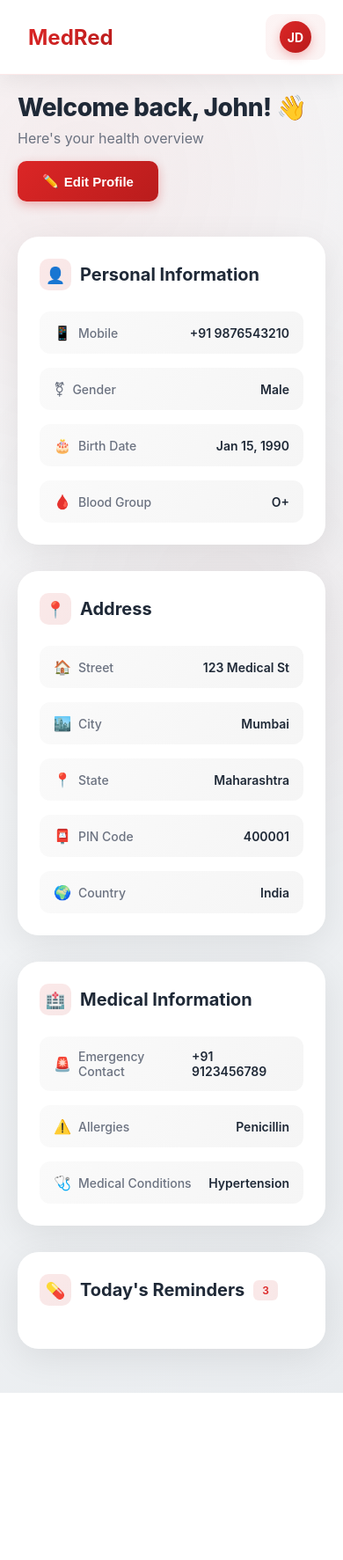
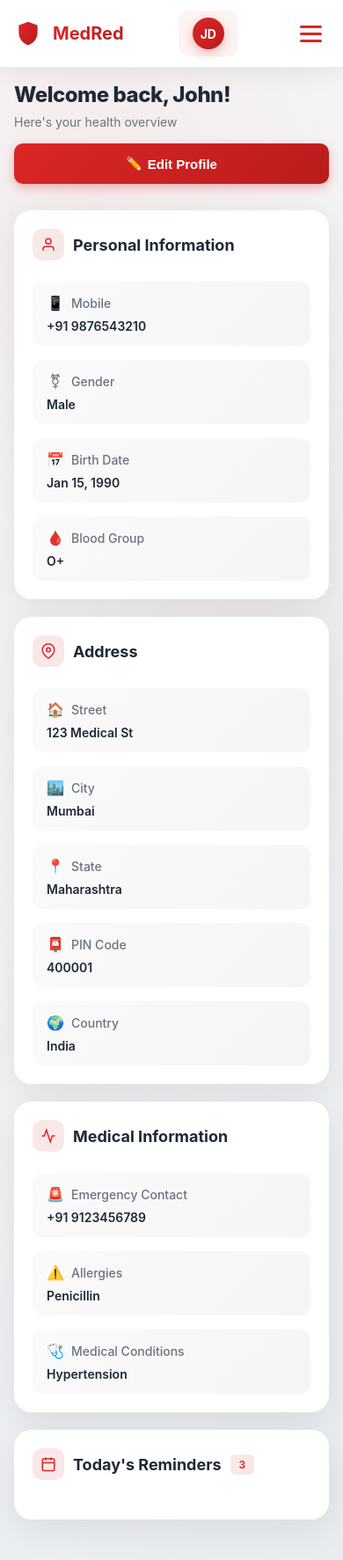
Before and after one commit to VEER1205/MedRed, a FastAPI app: template templates/dashboard.html in a window 390 px wide. Shown: the whole page at 88% size. Before the commit the page ends 1583 px from the top, so only its background shows below. Run offline with FastAPI, Linux system fonts and the light colour scheme; the template is opened without the code that fills it, so the values that code supplies are empty; parts of the project's set-up code (start-up, migrations or seed data) failed here and were passed over.

Commit message:
refactor: Clean up unused CSS styles and optimize HTML structure for better performance

```diff
--- a/static/dashboard.css
+++ b/static/dashboard.css
@@ -5,8 +5,7 @@
 }
 
 body {
-  font-family: "Inter", -apple-system, BlinkMacSystemFont, "Segoe UI",
-    sans-serif;
+  font-family: "Inter", -apple-system, BlinkMacSystemFont, "Segoe UI", sans-serif;
   background: linear-gradient(135deg, #f8f9fa 0%, #e9ecef 100%);
   min-height: 100vh;
   position: relative;
@@ -20,11 +19,7 @@ body::before {
   right: -20%;
   width: 800px;
   height: 800px;
-  background: radial-gradient(
-    circle,
-    rgba(220, 38, 38, 0.06) 0%,
-    transparent 70%
-  );
+  background: radial-gradient(circle, rgba(220, 38, 38, 0.06) 0%, transparent 70%);
   border-radius: 50%;
   z-index: 0;
   animation: float 25s ease-in-out infinite;
@@ -37,19 +32,14 @@ body::after {
   left: -20%;
   width: 700px;
   height: 700px;
-  background: radial-gradient(
-    circle,
-    rgba(185, 28, 28, 0.04) 0%,
-    transparent 70%
-  );
+  background: radial-gradient(circle, rgba(185, 28, 28, 0.04) 0%, transparent 70%);
   border-radius: 50%;
   z-index: 0;
   animation: float 30s ease-in-out infinite reverse;
 }
 
 @keyframes float {
-  0%,
-  100% {
+  0%, 100% {
     transform: translate(0, 0) rotate(0deg);
   }
   33% {
@@ -89,21 +79,18 @@ body::after {
 }
 
 .navbar-logo {
-  width: 42px;
-  height: 42px;
-  background: linear-gradient(135deg, #dc2626 0%, #b91c1c 100%);
-  border-radius: 12px;
-  display: flex;
-  align-items: center;
-  justify-content: center;
-  font-size: 22px;
-  color: white;
-  font-weight: bold;
-  box-shadow: 0 4px 12px rgba(220, 38, 38, 0.3);
+  width: 36px;
+  height: 36px;
+}
+
+.navbar-logo svg {
+  width: 100%;
+  height: 100%;
+  fill: url(#logoGradient);
   transition: transform 0.3s ease;
 }
 
-.navbar-logo:hover {
+.navbar-brand:hover .navbar-logo svg {
   transform: rotate(90deg);
 }
 
@@ -143,11 +130,7 @@ body::after {
 
 .navbar-link.active {
   color: #dc2626;
-  background: linear-gradient(
-    135deg,
-    rgba(220, 38, 38, 0.1) 0%,
-    rgba(185, 28, 28, 0.1) 100%
-  );
+  background: linear-gradient(135deg, rgba(220, 38, 38, 0.1) 0%, rgba(185, 28, 28, 0.1) 100%);
   font-weight: 600;
 }
 
@@ -156,22 +139,14 @@ body::after {
   align-items: center;
   gap: 12px;
   padding: 8px 16px;
-  background: linear-gradient(
-    135deg,
-    rgba(220, 38, 38, 0.05) 0%,
-    rgba(185, 28, 28, 0.05) 100%
-  );
+  background: linear-gradient(135deg, rgba(220, 38, 38, 0.05) 0%, rgba(185, 28, 28, 0.05) 100%);
   border-radius: 12px;
   cursor: pointer;
   transition: all 0.3s ease;
 }
 
 .navbar-user:hover {
-  background: linear-gradient(
-    135deg,
-    rgba(220, 38, 38, 0.1) 0%,
-    rgba(185, 28, 28, 0.1) 100%
-  );
+  background: linear-gradient(135deg, rgba(220, 38, 38, 0.1) 0%, rgba(185, 28, 28, 0.1) 100%);
   transform: translateY(-2px);
 }
 
@@ -296,11 +271,7 @@ body::after {
 .title-icon {
   width: 36px;
   height: 36px;
-  background: linear-gradient(
-    135deg,
-    rgba(220, 38, 38, 0.1) 0%,
-    rgba(185, 28, 28, 0.1) 100%
-  );
+  background: linear-gradient(135deg, rgba(220, 38, 38, 0.1) 0%, rgba(185, 28, 28, 0.1) 100%);
   border-radius: 10px;
   display: flex;
   align-items: center;
@@ -340,6 +311,8 @@ body::after {
 
 .info-icon {
   font-size: 16px;
+  width: 20px;
+  text-align: center;
 }
 
 .info-value {
@@ -457,11 +430,7 @@ body::after {
 .badge {
   display: inline-block;
   padding: 4px 10px;
-  background: linear-gradient(
-    135deg,
-    rgba(220, 38, 38, 0.1) 0%,
-    rgba(185, 28, 28, 0.1) 100%
-  );
+  background: linear-gradient(135deg, rgba(220, 38, 38, 0.1) 0%, rgba(185, 28, 28, 0.1) 100%);
   color: #dc2626;
   border-radius: 6px;
   font-size: 12px;
@@ -472,9 +441,41 @@ body::after {
   grid-column: 1 / -1;
 }
 
+/* Mobile Hamburger Menu */
+.hamburger {
+  display: none;
+  flex-direction: column;
+  gap: 5px;
+  cursor: pointer;
+  padding: 8px;
+}
+
+.hamburger span {
+  width: 25px;
+  height: 3px;
+  background: #dc2626;
+  border-radius: 3px;
+  transition: all 0.3s ease;
+}
+
+/* Responsive Design */
+@media (max-width: 1200px) {
+  .navbar-container {
+    padding: 16px 30px;
+  }
+
+  .container {
+    padding: 25px 30px;
+  }
+}
+
 @media (max-width: 1024px) {
   .main-grid {
     grid-template-columns: 1fr;
+  }
+
+  .welcome-title {
+    font-size: 32px;
   }
 }
 
@@ -487,12 +488,24 @@ body::after {
     display: none;
   }
 
+  .hamburger {
+    display: flex;
+  }
+
   .container {
     padding: 20px;
   }
 
+  .welcome-section {
+    margin-bottom: 30px;
+  }
+
   .welcome-title {
     font-size: 28px;
+  }
+
+  .welcome-subtitle {
+    font-size: 14px;
   }
 
   .user-info {
@@ -502,4 +515,62 @@ body::after {
   .card {
     padding: 24px;
   }
+
+  .card-title {
+    font-size: 18px;
+  }
+
+  .info-row {
+    flex-direction: column;
+    align-items: flex-start;
+    gap: 8px;
+  }
+
+  .reminder-item {
+    flex-direction: column;
+    align-items: flex-start;
+    gap: 12px;
+  }
+
+  .reminder-time {
+    width: 100%;
+    text-align: left;
+  }
 }
+
+@media (max-width: 480px) {
+  .navbar-container {
+    padding: 12px 16px;
+  }
+
+  .navbar-text {
+    font-size: 20px;
+  }
+
+  .navbar-logo {
+    width: 32px;
+    height: 32px;
+  }
+
+  .container {
+    padding: 16px;
+  }
+
+  .welcome-title {
+    font-size: 24px;
+  }
+
+  .card {
+    padding: 20px;
+    border-radius: 20px;
+  }
+
+  .main-grid {
+    gap: 20px;
+  }
+
+  .btn-primary {
+    width: 100%;
+    justify-content: center;
+  }
+}
--- a/templates/dashboard.html
+++ b/templates/dashboard.html
@@ -10,33 +10,29 @@
     <!-- Navbar -->
     <nav class="navbar">
       <div class="navbar-container">
-        <a href="#" class="navbar-brand">
+        <a href="/" class="navbar-brand">
+          <div class="navbar-logo">
             <svg viewBox="0 0 24 24">
               <defs>
-              <linearGradient
-                id="logoGradient"
-                x1="0%"
-                y1="0%"
-                x2="100%"
-                y2="100%"
-              >
+                <linearGradient id="logoGradient" x1="0%" y1="0%" x2="100%" y2="100%">
                   <stop offset="0%" style="stop-color: #dc2626" />
                   <stop offset="100%" style="stop-color: #b91c1c" />
                 </linearGradient>
               </defs>
-            <path
-              d="M12 2L4 5v6.09c0 5.05 3.41 9.76 8 10.91 4.59-1.15 8-5.86 8-10.91V5l-8-3zm-1 16h2v-6h-2v6zm0-8h2V6h-2v4z"
-            />
+              <path d="M12 2L4 5v6.09c0 5.05 3.41 9.76 8 10.91 4.59-1.15 8-5.86 8-10.91V5l-8-3zm-1 16h2v-6h-2v6zm0-8h2V6h-2v4z" />
             </svg>
+          </div>
           <div class="navbar-text">MedRed</div>
         </a>
 
         <ul class="navbar-menu">
+          <li>
             <a href="/" class="navbar-link">
               <span>Home</span>
             </a>
+          </li>
           <li>
-            <a href="#" class="navbar-link active">
+            <a href="/Dashboard" class="navbar-link active">
               <span>Dashboard</span>
             </a>
           </li>
@@ -54,6 +50,12 @@
             <div class="user-email" id="navUserEmail">john@example.com</div>
           </div>
         </div>
+
+        <div class="hamburger">
+          <span></span>
+          <span></span>
+          <span></span>
+        </div>
       </div>
     </nav>
 
@@ -61,26 +63,14 @@
     <div class="container">
       <!-- Welcome Section -->
       <div class="welcome-section">
-        <div
-          style="
-            display: flex;
-            justify-content: space-between;
-            align-items: center;
-            flex-wrap: wrap;
-            gap: 16px;
-          "
-        >
+        <div style="display: flex; justify-content: space-between; align-items: center; flex-wrap: wrap; gap: 16px;">
           <div>
             <h1 class="welcome-title">
-              Welcome back, <span id="welcomeName">John</span>! 👋
+              Welcome back, <span id="welcomeName">John</span>!
             </h1>
             <p class="welcome-subtitle">Here's your health overview</p>
           </div>
-          <button
-            class="btn btn-primary"
-            onclick="window.location.href='/info'"
-            style="padding: 14px 28px; font-size: 15px"
-          >
+          <button class="btn btn-primary" onclick="window.location.href='/info'" style="padding: 14px 28px; font-size: 15px">
             <span>✏️</span>
             <span>Edit Profile</span>
           </button>
@@ -93,34 +83,39 @@
         <div class="card">
           <div class="card-header">
             <h2 class="card-title">
-              <div class="title-icon">👤</div>
+              <div class="title-icon">
+                <svg width="18" height="18" viewBox="0 0 24 24" fill="none" stroke="#dc2626" stroke-width="2">
+                  <path d="M20 21v-2a4 4 0 0 0-4-4H8a4 4 0 0 0-4 4v2"></path>
+                  <circle cx="12" cy="7" r="4"></circle>
+                </svg>
+              </div>
               <span>Personal Information</span>
             </h2>
           </div>
 
           <div class="info-grid">
             <div class="info-row">
-              <span class="info-label"
-                ><span class="info-icon">📱</span> Mobile</span
-              >
+              <span class="info-label">
+                <span class="info-icon">📱</span> Mobile
+              </span>
               <span class="info-value" id="mobileNumber">+91 9876543210</span>
             </div>
             <div class="info-row">
-              <span class="info-label"
-                ><span class="info-icon">⚧</span> Gender</span
-              >
+              <span class="info-label">
+                <span class="info-icon">⚧</span> Gender
+              </span>
               <span class="info-value" id="gender">Male</span>
             </div>
             <div class="info-row">
-              <span class="info-label"
-                ><span class="info-icon">🎂</span> Birth Date</span
-              >
+              <span class="info-label">
+                <span class="info-icon">📅</span> Birth Date
+              </span>
               <span class="info-value" id="birthDate">Jan 15, 1990</span>
             </div>
             <div class="info-row">
-              <span class="info-label"
-                ><span class="info-icon">🩸</span> Blood Group</span
-              >
+              <span class="info-label">
+                <span class="info-icon">🩸</span> Blood Group
+              </span>
               <span class="info-value" id="bloodGroup">O+</span>
             </div>
           </div>
@@ -129,39 +124,44 @@
         <!-- Address Information -->
         <div class="card">
           <h2 class="card-title" style="margin-bottom: 24px">
-            <div class="title-icon">📍</div>
+            <div class="title-icon">
+              <svg width="18" height="18" viewBox="0 0 24 24" fill="none" stroke="#dc2626" stroke-width="2">
+                <path d="M21 10c0 7-9 13-9 13s-9-6-9-13a9 9 0 0 1 18 0z"></path>
+                <circle cx="12" cy="10" r="3"></circle>
+              </svg>
+            </div>
             <span>Address</span>
           </h2>
 
           <div class="info-grid">
             <div class="info-row">
-              <span class="info-label"
-                ><span class="info-icon">🏠</span> Street</span
-              >
+              <span class="info-label">
+                <span class="info-icon">🏠</span> Street
+              </span>
               <span class="info-value" id="streetAddress">123 Medical St</span>
             </div>
             <div class="info-row">
-              <span class="info-label"
-                ><span class="info-icon">🏙️</span> City</span
-              >
+              <span class="info-label">
+                <span class="info-icon">🏙️</span> City
+              </span>
               <span class="info-value" id="city">Mumbai</span>
             </div>
             <div class="info-row">
-              <span class="info-label"
-                ><span class="info-icon">📍</span> State</span
-              >
+              <span class="info-label">
+                <span class="info-icon">📍</span> State
+              </span>
               <span class="info-value" id="state">Maharashtra</span>
             </div>
             <div class="info-row">
-              <span class="info-label"
-                ><span class="info-icon">📮</span> PIN Code</span
-              >
+              <span class="info-label">
+                <span class="info-icon">📮</span> PIN Code
+              </span>
               <span class="info-value" id="pinCode">400001</span>
             </div>
             <div class="info-row">
-              <span class="info-label"
-                ><span class="info-icon">🌍</span> Country</span
-              >
+              <span class="info-label">
+                <span class="info-icon">🌍</span> Country
+              </span>
               <span class="info-value" id="country">India</span>
             </div>
           </div>
@@ -170,32 +170,32 @@
         <!-- Medical Information -->
         <div class="card">
           <h2 class="card-title" style="margin-bottom: 24px">
-            <div class="title-icon">🏥</div>
+            <div class="title-icon">
+              <svg width="18" height="18" viewBox="0 0 24 24" fill="none" stroke="#dc2626" stroke-width="2">
+                <path d="M22 12h-4l-3 9L9 3l-3 9H2"></path>
+              </svg>
+            </div>
             <span>Medical Information</span>
           </h2>
 
           <div class="info-grid">
             <div class="info-row">
-              <span class="info-label"
-                ><span class="info-icon">🚨</span> Emergency Contact</span
-              >
-              <span class="info-value" id="emergencyContact"
-                >+91 9123456789</span
-              >
+              <span class="info-label">
+                <span class="info-icon">🚨</span> Emergency Contact
+              </span>
+              <span class="info-value" id="emergencyContact">+91 9123456789</span>
             </div>
             <div class="info-row">
-              <span class="info-label"
-                ><span class="info-icon">⚠️</span> Allergies</span
-              >
+              <span class="info-label">
+                <span class="info-icon">⚠️</span> Allergies
+              </span>
               <span class="info-value" id="allergies">Penicillin</span>
             </div>
             <div class="info-row">
-              <span class="info-label"
-                ><span class="info-icon">🩺</span> Medical Conditions</span
-              >
-              <span class="info-value" id="medicalConditions"
-                >Hypertension</span
-              >
+              <span class="info-label">
+                <span class="info-icon">🩺</span> Medical Conditions
+              </span>
+              <span class="info-value" id="medicalConditions">Hypertension</span>
             </div>
           </div>
         </div>
@@ -204,7 +204,14 @@
         <div class="card">
           <div class="card-header">
             <h2 class="card-title">
-              <div class="title-icon">💊</div>
+              <div class="title-icon">
+                <svg width="18" height="18" viewBox="0 0 24 24" fill="none" stroke="#dc2626" stroke-width="2">
+                  <rect x="3" y="4" width="18" height="18" rx="2" ry="2"></rect>
+                  <line x1="16" y1="2" x2="16" y2="6"></line>
+                  <line x1="8" y1="2" x2="8" y2="6"></line>
+                  <line x1="3" y1="10" x2="21" y2="10"></line>
+                </svg>
+              </div>
               <span>Today's Reminders</span>
               <span class="badge" id="reminderCount">3</span>
             </h2>
```
Also changed, not shown: static/reminder.css (+121 -70 lines). Lines whose indentation alone changed are shown as unchanged.
